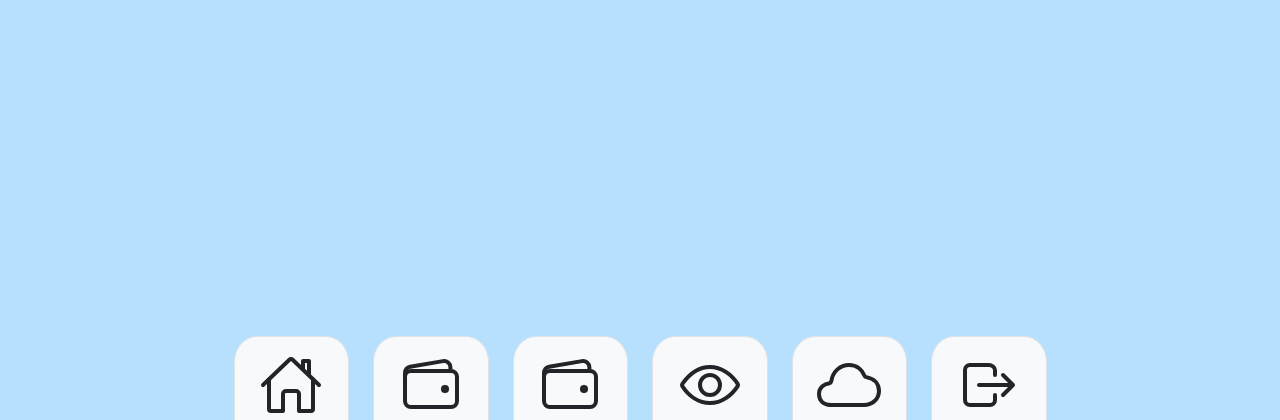
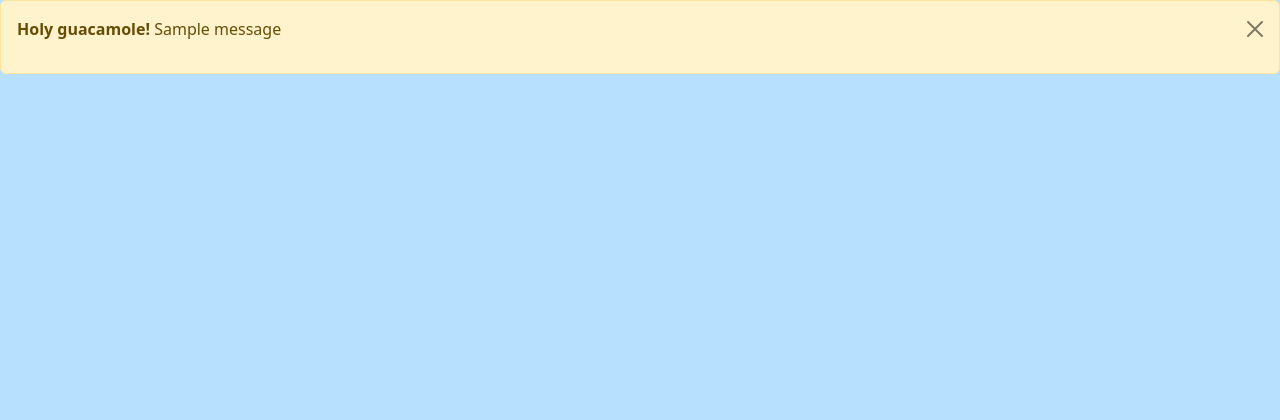
Before and after one commit to aashishChakradhar/RentManagementSystem, a Django app: page / in a window 1280 px wide. Shown: the top 420 px of the page. Run offline with Django 5.2, Linux system fonts and the light colour scheme; a user stored in the database is signed in; tables that the repository leaves empty hold one stand-in row (values such as "Sample post"); one stand-in notice (Sample message) is shown; some libraries are stand-ins or nearby versions.

Commit message:
changed message display format

```diff
--- a/templates/index.html
+++ b/templates/index.html
@@ -13,6 +13,16 @@
 {% endblock head %}
 
 {% block body %}
+
+  {% if messages %}
+    <div class="alert alert-warning alert-dismissible fade show" role="alert">
+      {% for message in messages %}
+          <p><strong>Holy guacamole!</strong> {{ message }}</p>
+      {% endfor %}
+      <button type="button" class="btn-close" data-bs-dismiss="alert" aria-label="Close"></button>
+    </div>
+  {% endif %}
+
   <div class="container d-flex vh-100 justify-content-center align-items-center">
     <div class="row align-self-center w-75 gx-4">
 
```
Also changed, not shown: templates/building_action.html (+0 -9 lines).
